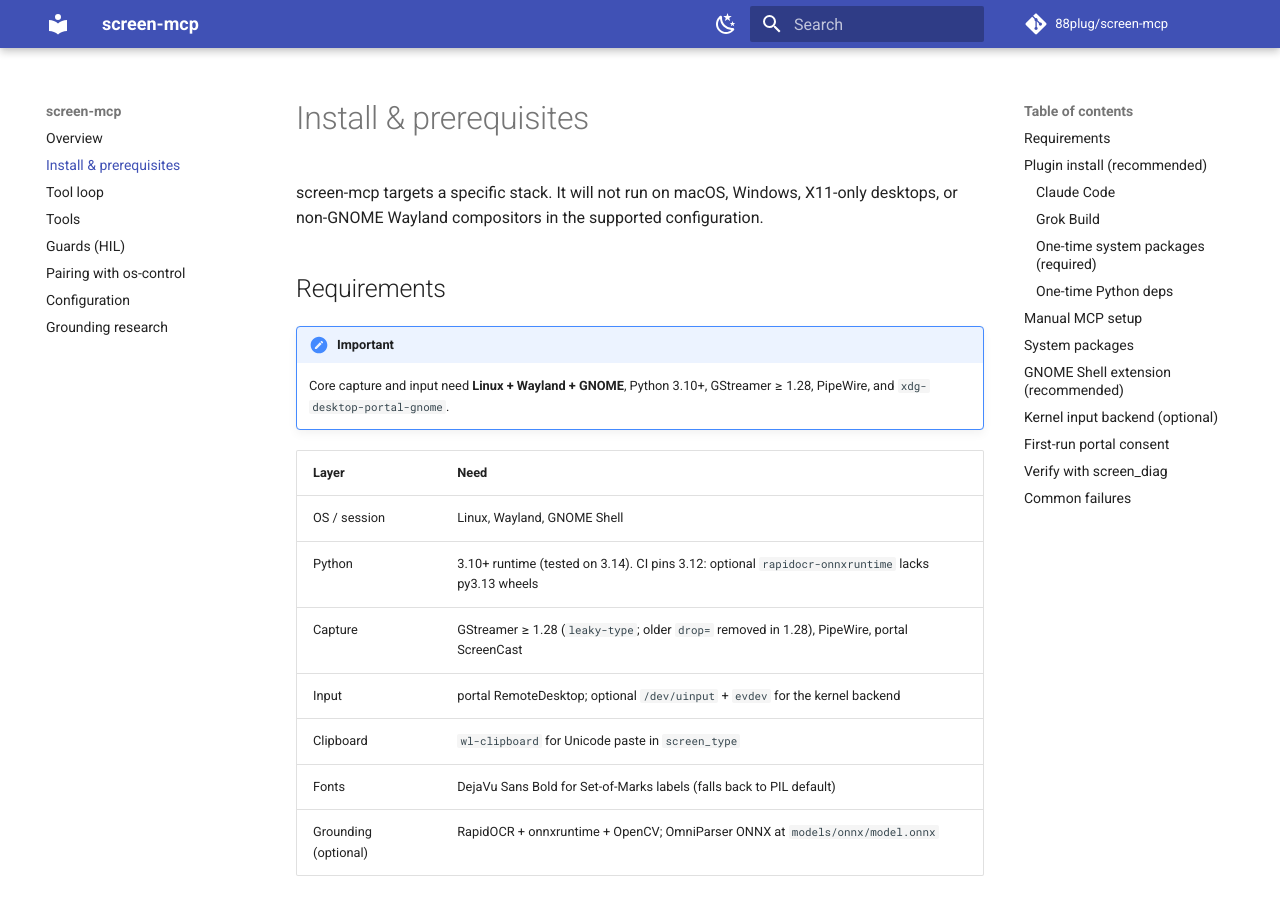
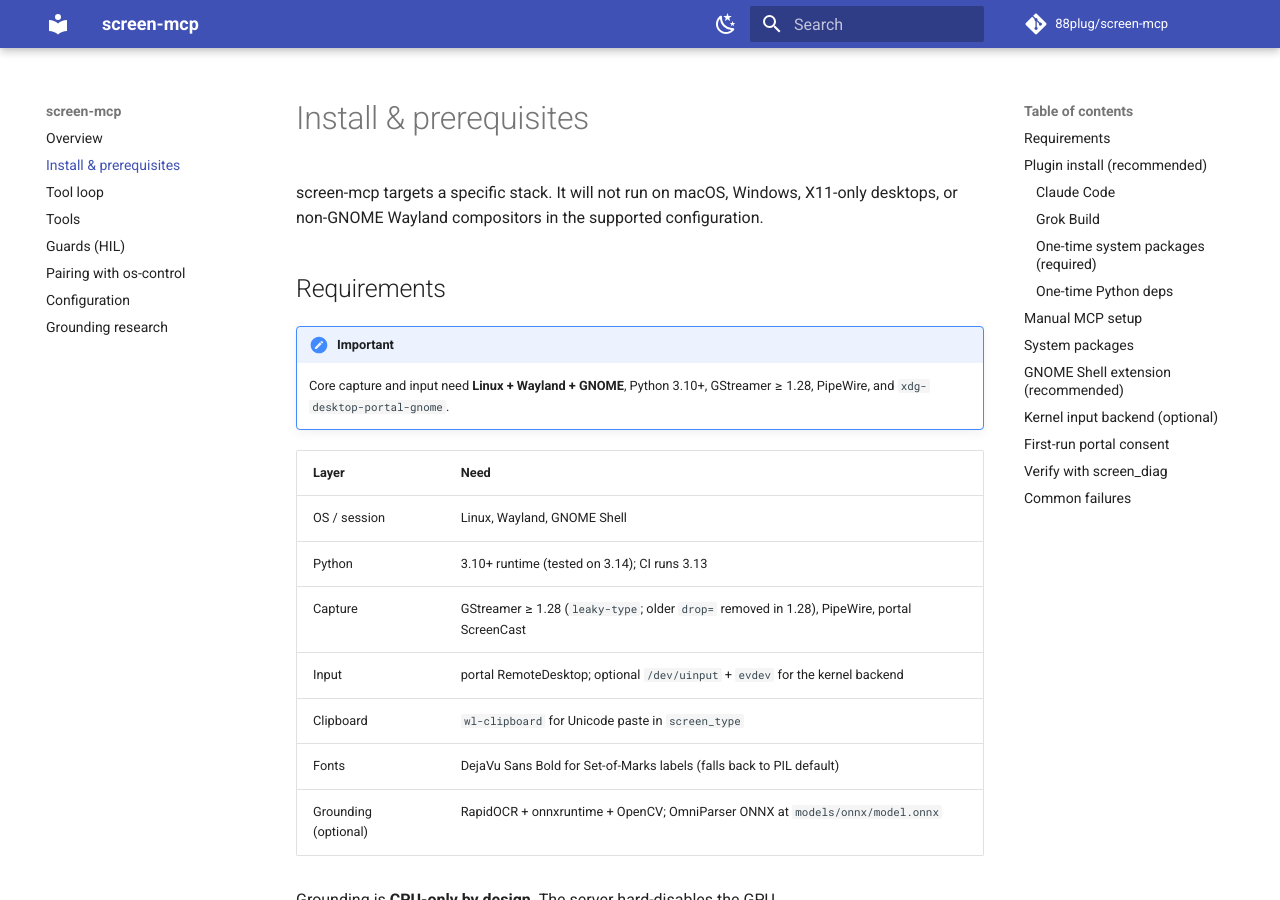
Before and after one commit to 88plug/screen-mcp, an MkDocs documentation site: the page built from docs/install.md, in a window 1280 px wide and 900 px high. Built offline with MkDocs 1.6.1 and Material for MkDocs 9.7.7, drawn with Linux system fonts in a browser that asks for light colours; comment, search, counter and statistics services are not loaded.

Commit message:
fix(deps): requirements.txt named an OCR package the code cannot import
requirements.txt listed `rapidocr-onnxruntime>=1.4` with the comment "(RapidOCR
v3)", but grounding.py does `from rapidocr import RapidOCR` and that distribution
ships the module `rapidocr_onnxruntime`, not `rapidocr`. Verified in a clean
container: installing it then importing gives "ModuleNotFoundError: No module
named 'rapidocr'". Since the import is try/except-guarded, the server started
fine with OCR silently disabled — no error, just no text detection.

Now `rapidocr>=3.0`, which is what the code imports and what
requirements-runtime.txt already installed.

CI python 3.12 -> 3.13. That pin's only stated reason was
rapidocr-onnxruntime's `requires_python <3.13`; rapidocr v3 declares `<4,>=3.8`.
Confirmed against live PyPI metadata and by installing the CI dep set plus
rapidocr on python:3.13-slim. The matching stale claims in README and
docs/install.md are corrected.

Ship bar green: validate 0/0, smoke ok, ruff + ruff-format + actionlint clean,
184 tests local / 156 headless.

Co-Authored-By: Claude Opus 5 (1M context) <noreply@anthropic.com>

```diff
--- a/docs/install.md
+++ b/docs/install.md
@@ -10,7 +10,7 @@ screen-mcp targets a specific stack. It will not run on macOS, Windows, X11-only
 | Layer | Need |
 |---|---|
 | OS / session | Linux, Wayland, GNOME Shell |
-| Python | 3.10+ runtime (tested on 3.14). CI pins 3.12: optional `rapidocr-onnxruntime` lacks py3.13 wheels |
+| Python | 3.10+ runtime (tested on 3.14); CI runs 3.13 |
 | Capture | GStreamer ≥ 1.28 (`leaky-type`; older `drop=` removed in 1.28), PipeWire, portal ScreenCast |
 | Input | portal RemoteDesktop; optional `/dev/uinput` + `evdev` for the kernel backend |
 | Clipboard | `wl-clipboard` for Unicode paste in `screen_type` |
--- a/requirements.txt
+++ b/requirements.txt
@@ -8,7 +8,9 @@ Pillow>=10.0
 # OPTIONAL — grounding (annotate=true / Set-of-Marks). Each backend is imported in
 # its own try/except; the server runs without them but annotate=true returns the
 # image unchanged with an empty element list.
-rapidocr-onnxruntime>=1.4   # text OCR backend (RapidOCR v3)
+rapidocr>=3.0               # text OCR backend. The code does `from rapidocr import RapidOCR`,
+                            # which rapidocr-onnxruntime does NOT provide (it ships
+                            # `rapidocr_onnxruntime`) — installing that one yields NO OCR.
 onnxruntime>=1.18           # OmniParser icon_detect (CPU-only, YOLOv8 ONNX)
 opencv-python-headless>=4.8 # letterbox/NMS for OmniParser, classical CV fallback, and the INTER_AREA screenshot downscale (15x faster than PIL LANCZOS)
 
```
Also changed, not shown: CHANGELOG.md (+11 -0 lines), CLAUDE.md (+3 -3 lines), README.md (+1 -1 lines), 1 other file.
